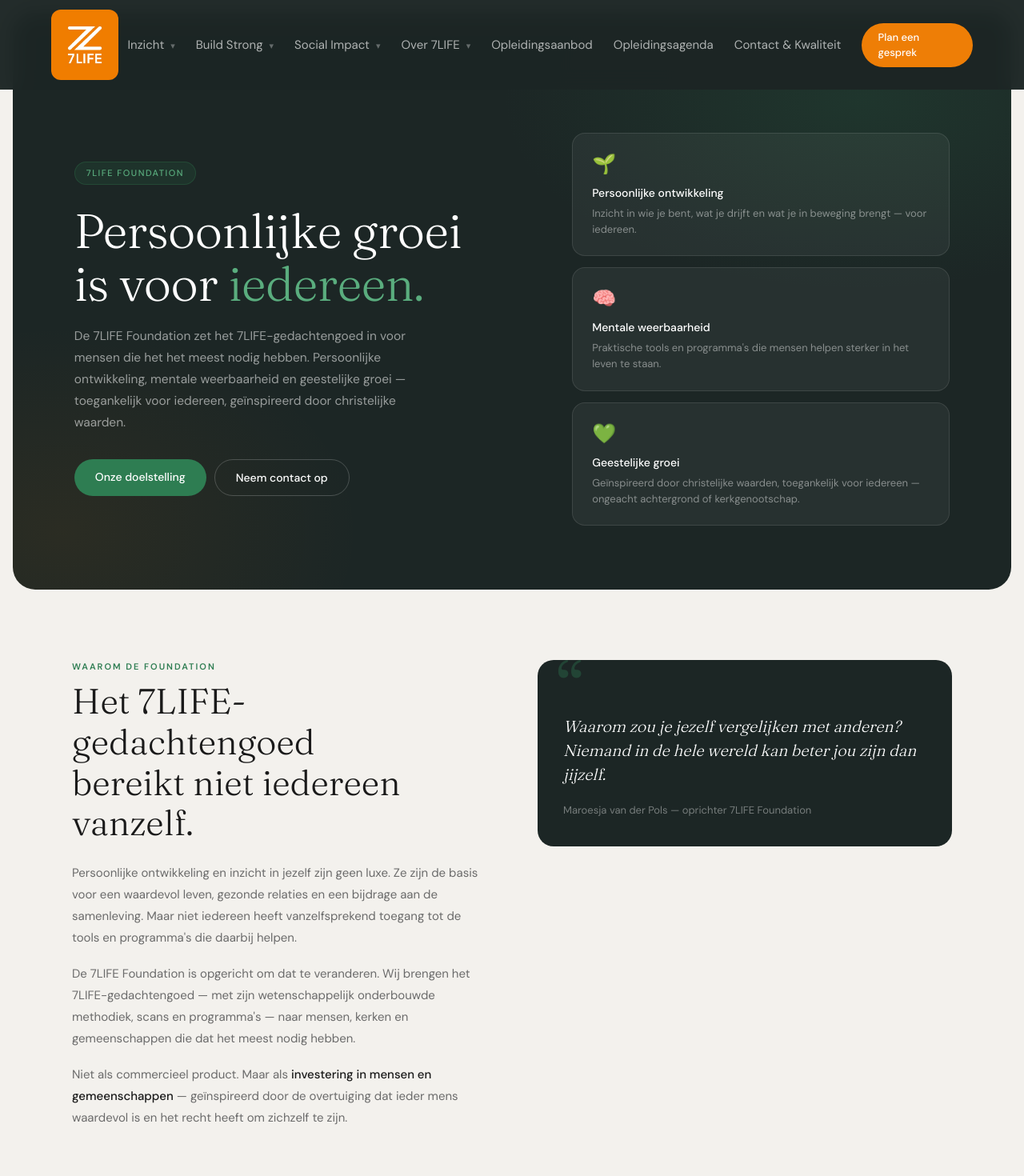
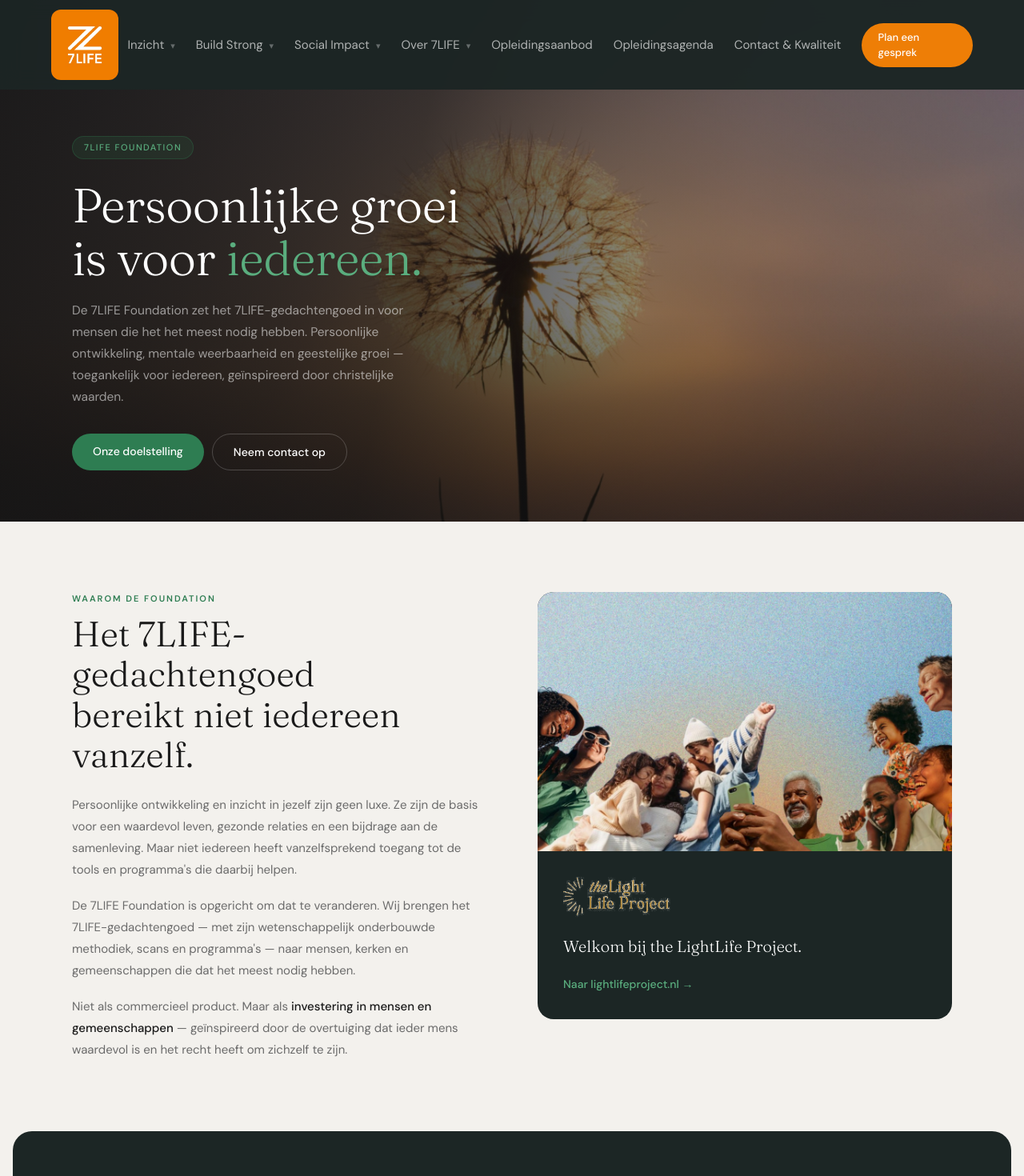
Before and after one commit to Hein-Runderkamp/7life-site, a Next.js app: page /foundation in a window 1280 px wide. Shown: the top 1470 px of the page at 80% size. Built offline with nearby package versions, Linux system fonts and the light colour scheme.

Commit message:
Foundation: nieuwe hero met foto-achtergrond, kaartjes verwijderd, contact-CTA naar mailto, LightLife Project-blok i.p.v. citaat, menu-tekst aangepast

```diff
--- a/app/foundation/page.tsx
+++ b/app/foundation/page.tsx
@@ -1,12 +1,7 @@
 import Link from "next/link";
+import Image from "next/image";
 import Header from "@/components/Header";
 import Footer from "@/components/Footer";
-
-const heroCards = [
-  { icon: "🌱", titel: "Persoonlijke ontwikkeling", tekst: "Inzicht in wie je bent, wat je drijft en wat je in beweging brengt — voor iedereen." },
-  { icon: "🧠", titel: "Mentale weerbaarheid", tekst: "Praktische tools en programma's die mensen helpen sterker in het leven te staan." },
-  { icon: "💚", titel: "Geestelijke groei", tekst: "Geïnspireerd door christelijke waarden, toegankelijk voor iedereen — ongeacht achtergrond of kerkgenootschap." },
-];
 
 const doelen = [
   { icon: "🌿", titel: "Persoonlijke ontwikkeling", tekst: "Mensen helpen ontdekken wie ze zijn, wat ze kunnen en wat ze in beweging brengt — via programma's, trainingen en 7LIFE-tools." },
@@ -40,16 +35,29 @@
       <Header />
       <main>
         {/* HERO */}
-        <section className="relative bg-donker mx-4 mt-4 rounded-[28px] px-[6%] pt-[150px] pb-20 overflow-hidden">
+        <section className="relative flex items-end overflow-hidden bg-donker min-h-[520px] px-[5%] pt-[170px] pb-16">
+          <Image
+            src="/foundation/hero-achtergrond.jpg"
+            alt="7LIFE Foundation"
+            fill
+            priority
+            className="object-cover"
+          />
           <div
-            className="absolute inset-0 pointer-events-none"
+            className="absolute inset-0"
             style={{
               background:
-                "radial-gradient(ellipse 60% 55% at 85% 15%, rgba(46,125,82,0.18) 0%, transparent 60%), radial-gradient(ellipse 50% 60% at 5% 90%, rgba(238,126,6,0.07) 0%, transparent 60%)",
+                "linear-gradient(100deg, rgba(20,20,20,0.92) 0%, rgba(20,20,20,0.78) 40%, rgba(20,20,20,0.4) 70%, rgba(20,20,20,0.15) 100%)",
             }}
           />
-          <div className="max-w-[1100px] mx-auto relative z-10 grid grid-cols-1 lg:grid-cols-[1.2fr_1fr] gap-14 items-center">
-            <div>
+          <div
+            className="absolute inset-0"
+            style={{
+              background: "linear-gradient(0deg, rgba(20,20,20,0.5) 0%, transparent 40%)",
+            }}
+          />
+          <div className="max-w-[1100px] mx-auto relative z-10 w-full">
+            <div className="max-w-[620px]">
               <div className="inline-flex items-center gap-1.5 bg-[#2E7D52]/[0.15] border border-[#2E7D52]/30 text-[#5aad7e] text-[11px] font-medium tracking-[1.5px] px-3.5 py-[5px] rounded-full mb-6 uppercase">
                 7LIFE Foundation
               </div>
@@ -74,28 +82,12 @@
                   Onze doelstelling
                 </a>
                 <a
-                  href="#cta"
+                  href="mailto:info@7life.nl?subject=7LIFE Foundation"
                   className="bg-transparent text-white border-[1.5px] border-white/20 px-[26px] py-3 rounded-full text-sm font-medium hover:border-white/50 transition-colors"
                 >
                   Neem contact op
                 </a>
               </div>
-            </div>
-            <div className="flex flex-col gap-3.5">
-              {heroCards.map((c) => (
-                <div
-                  key={c.titel}
-                  className="bg-white/5 border border-white/10 rounded-2xl px-6 py-[22px]"
-                >
-                  <div className="text-2xl mb-2.5">{c.icon}</div>
-                  <div className="text-sm font-medium text-white mb-1.5">
-                    {c.titel}
-                  </div>
-                  <div className="text-[13px] text-white/45 leading-[1.55]">
-                    {c.tekst}
-                  </div>
-                </div>
-              ))}
             </div>
           </div>
         </section>
@@ -137,17 +129,36 @@
                 </p>
               </div>
             </div>
-            <div className="bg-donker rounded-[20px] px-8 py-9 relative">
-              <div className="font-serif text-[80px] text-[#2E7D52]/35 leading-none absolute -top-2 left-6">
-                &ldquo;
+            <div className="bg-donker rounded-[20px] overflow-hidden">
+              <div className="relative w-full aspect-[16/10]">
+                <Image
+                  src="/foundation/lightlife-project.jpg"
+                  alt="The LightLife Project"
+                  fill
+                  className="object-cover"
+                />
               </div>
-              <blockquote className="font-serif text-xl font-light text-white leading-[1.5] italic mt-8">
-                Waarom zou je jezelf vergelijken met anderen? Niemand in
-                de hele wereld kan beter jou zijn dan jijzelf.
-              </blockquote>
-              <cite className="block mt-5 text-[13px] text-white/40 not-italic">
-                Maroesja van der Pols — oprichter 7LIFE Foundation
-              </cite>
+              <div className="px-8 py-8">
+                <div className="relative w-[150px] h-[52px] mb-5">
+                  <Image
+                    src="/wie-zijn-wij/watermerken/lightlife-goud.png"
+                    alt="The LightLife Project"
+                    fill
+                    className="object-contain object-left"
+                  />
+                </div>
+                <p className="font-serif text-xl font-light text-white leading-[1.5] mb-5">
+                  Welkom bij the LightLife Project.
+                </p>
+                <a
+                  href="https://www.lightlifeproject.nl"
+                  target="_blank"
+                  rel="noopener noreferrer"
+                  className="inline-flex items-center gap-1.5 text-sm font-medium text-[#5aad7e] hover:underline"
+                >
+                  Naar lightlifeproject.nl →
+                </a>
+              </div>
             </div>
           </div>
         </section>
--- a/components/Header.tsx
+++ b/components/Header.tsx
@@ -66,7 +66,7 @@
             <DdLink href="/methodiek">7LIFE Methodiek</DdLink>
             <DdLink href="/onze-mensen">Onze mensen</DdLink>
             <DdLink href="/academie">Academie voor Bestuur en Leiderschap</DdLink>
-            <DdLink href="/foundation">Foundation</DdLink>
+            <DdLink href="/foundation">7LIFE Foundation</DdLink>
           </div>
         </div>
 
```
Also changed, not shown: public/foundation/hero-achtergrond.jpg (added), public/foundation/lightlife-project.jpg (added).
